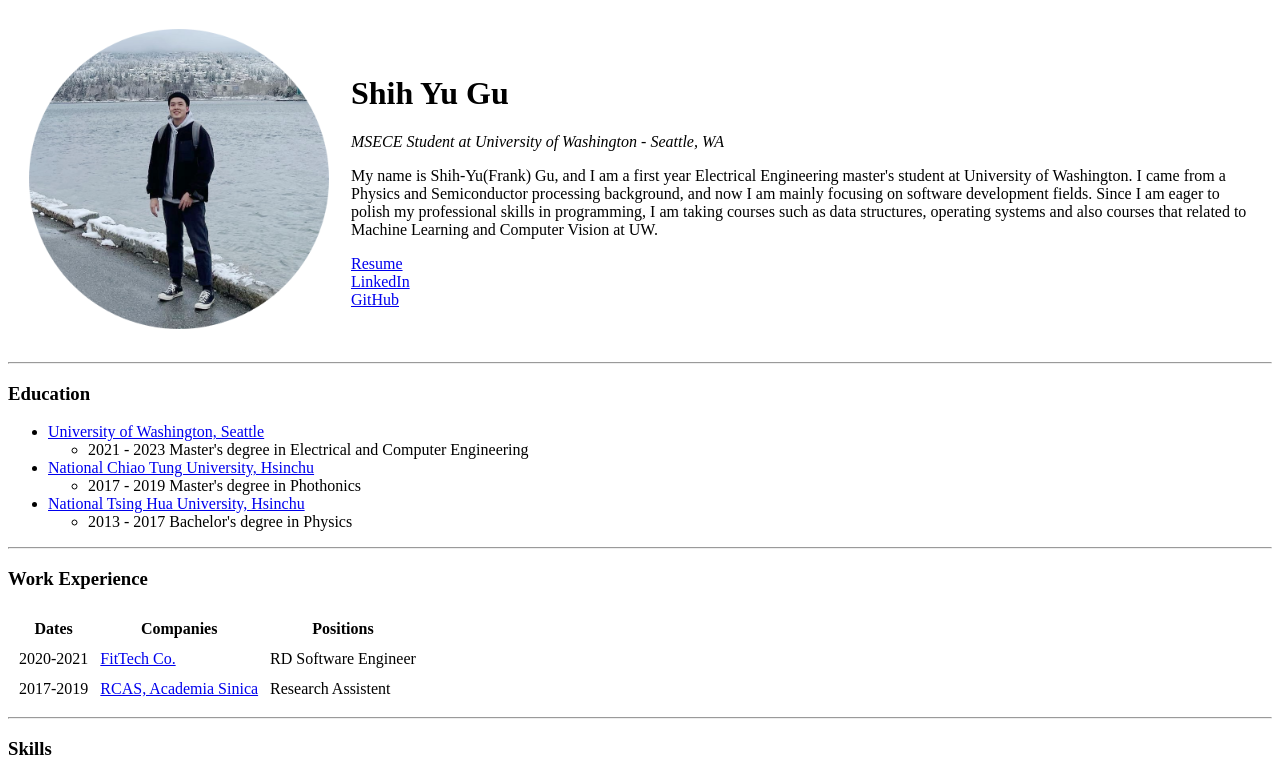
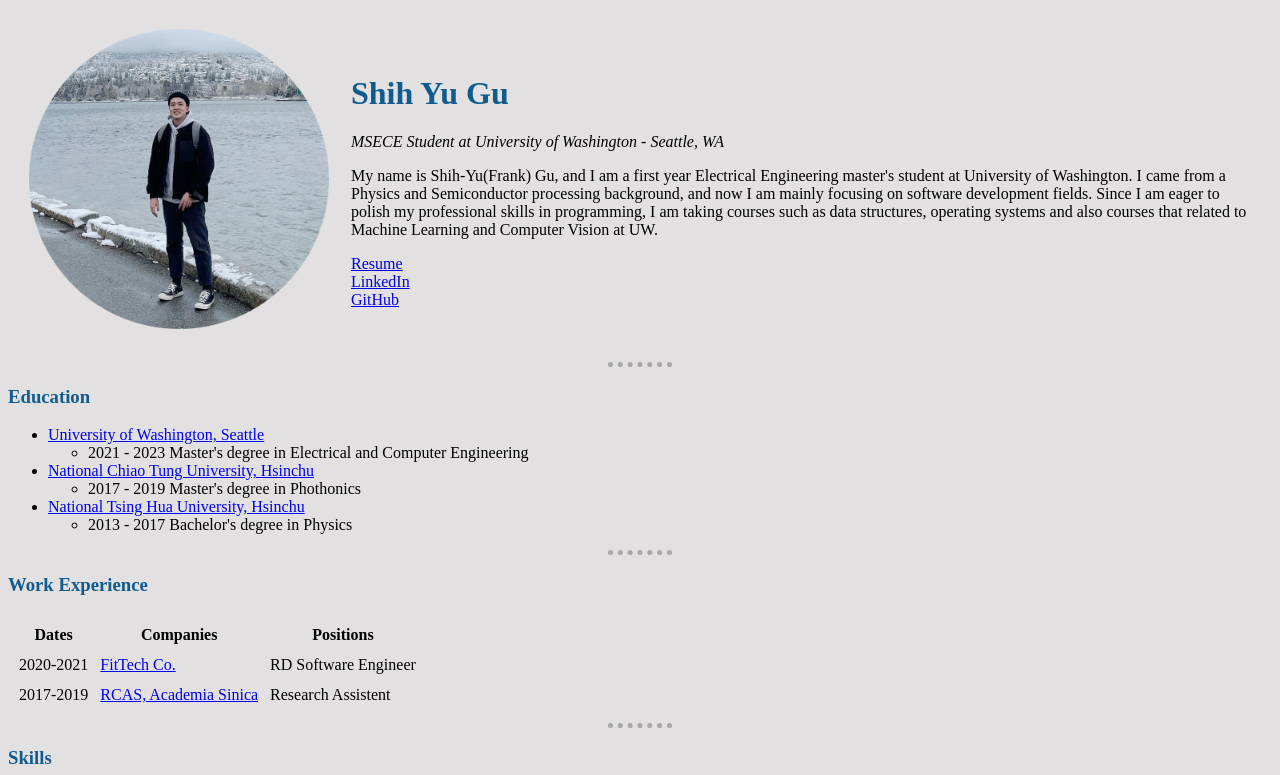
Before and after one commit to storyG/CV, a plain HTML site: page index.html in a window 1280 px wide. Shown: the top 775 px of the page. Drawn offline with Linux system fonts and the light colour scheme.

Commit message:
css update

```diff
--- /dev/null
+++ b/css/styles.css
@@ -0,0 +1,17 @@
+body {
+  background-color: #e2e0e0;
+}
+hr {
+  border-style: none;
+  border-top-style: dotted;
+  border-color: rgb(167, 167, 167);
+  border-width: 5px;
+  height: 0px;
+  width: 5%;
+}
+h1 {
+  color: #105c8f;
+}
+h3 {
+  color: #105c8f;
+}
--- a/index.html
+++ b/index.html
@@ -6,6 +6,7 @@
   <meta http-equiv="X-UA-Compatible" content="IE=edge">
   <meta name="viewport" content="width=device-width, initial-scale=1.0">
   <title>Frank's Personal Site</title>
+  <link rel="stylesheet" href="./css/styles.css">
 </head>
 
 <body>
```
Also changed, not shown: contacts.html (+1 -0 lines), hobbies.html (+1 -0 lines), css/piechart.css (renamed from piechart.css).
